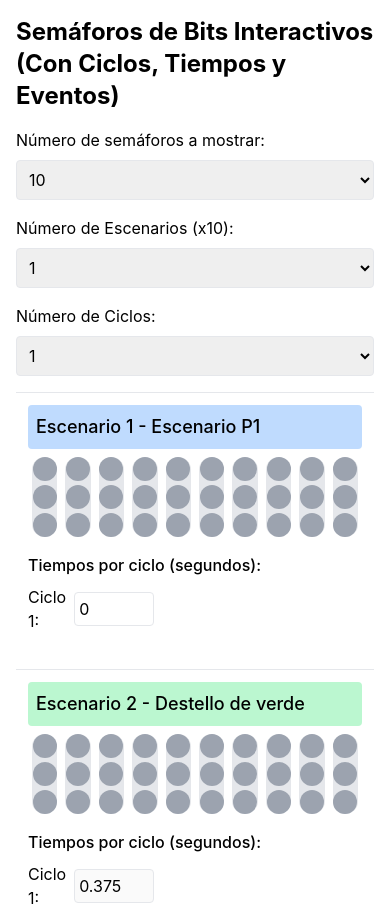
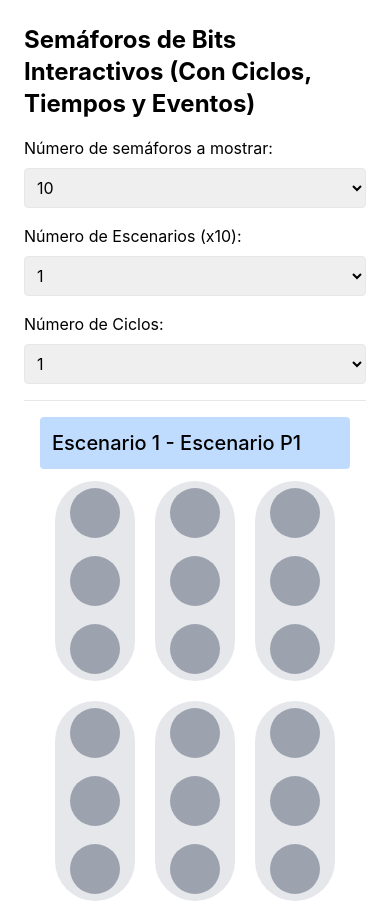
Before and after one commit to luis198755/sem-app, a React (Create React App) app: page / in a window 390 px wide. Shown: the top 906 px of the page. Built offline with nearby package versions, Linux system fonts and the light colour scheme.

Commit message:
add responsive trafficlights

```diff
--- a/src/App.css
+++ b/src/App.css
@@ -36,3 +36,56 @@
     transform: rotate(360deg);
   }
 }
+
+.traffic-lights-container {
+  display: flex;
+  flex-wrap: wrap;
+  justify-content: center;
+  gap: 20px;
+}
+
+.traffic-light {
+  width: 80px;
+  height: 200px;
+  padding: 6px;
+}
+
+.light {
+  width: 50px;
+  height: 50px;
+}
+
+/* Responsive design */
+@media (max-width: 1200px) {
+  .traffic-light {
+    width: 80px;
+    height: 200px;
+  }
+  .light {
+    width: 50px;
+    height: 50px;
+  }
+}
+
+@media (max-width: 900px) {
+  .traffic-light {
+    width: 80px;
+    height: 200px;
+  }
+  .light {
+    width: 50px;
+    height: 50px;
+  }
+}
+
+@media (max-width: 600px) {
+  .traffic-light {
+    width: 80px;
+    height: 200px;
+  }
+  .light {
+    width: 50px;
+    height: 50px;
+    margin: 1px 0;
+  }
+}
--- a/src/App.js
+++ b/src/App.js
@@ -1,4 +1,6 @@
 import React, { useState, useEffect } from 'react';
+import './App.css';  // Add this line at the top of your component file
+
 
 const SemaforoBits = () => {
   const [numSemaforos, setNumSemaforos] = useState(10);
@@ -161,17 +163,17 @@ const SemaforoBits = () => {
       const yellowBit = 30 - index * 3;
       const greenBit = 29 - index * 3;
       return (
-        <div key={index} className="w-8 h-20 mx-1 rounded-full flex flex-col items-center justify-between bg-gray-200">
+        <div key={index} className="traffic-light flex flex-col items-center justify-between bg-gray-200 rounded-full">
           <div
-            className={`w-6 h-6 rounded-full ${getBitValue(numero, redBit) ? 'bg-red-500' : 'bg-gray-400'} cursor-pointer`}
+            className={`light red ${getBitValue(numero, redBit) ? 'bg-red-500' : 'bg-gray-400'} cursor-pointer rounded-full`}
             onClick={() => toggleBit(escenarioIndex, redBit)}
           ></div>
           <div
-            className={`w-6 h-6 rounded-full ${getBitValue(numero, yellowBit) ? 'bg-yellow-500' : 'bg-gray-400'} cursor-pointer`}
+            className={`light yellow ${getBitValue(numero, yellowBit) ? 'bg-yellow-500' : 'bg-gray-400'} cursor-pointer rounded-full`}
             onClick={() => toggleBit(escenarioIndex, yellowBit)}
           ></div>
           <div
-            className={`w-6 h-6 rounded-full ${getBitValue(numero, greenBit) ? 'bg-green-500' : 'bg-gray-400'} cursor-pointer`}
+            className={`light green ${getBitValue(numero, greenBit) ? 'bg-green-500' : 'bg-gray-400'} cursor-pointer rounded-full`}
             onClick={() => toggleBit(escenarioIndex, greenBit)}
           ></div>
         </div>
@@ -187,7 +189,7 @@ const SemaforoBits = () => {
   };
 
   return (
-    <div className="p-4 max-w-3xl mx-auto">
+    <div className="p-6 mx-auto">
       <h1 className="text-2xl font-bold mb-4">Semáforos de Bits Interactivos (Con Ciclos, Tiempos y Eventos)</h1>
       <div className="mb-4">
         <label htmlFor="numSemaforos" className="block mb-2">Número de semáforos a mostrar:</label>
@@ -235,11 +237,11 @@ const SemaforoBits = () => {
         const etiqueta = etiquetaIndex === 0 ? `Escenario P${grupoIndex + 1}` : etiquetas[etiquetaIndex];
         const etiquetaColorClass = getEtiquetaColor(etiqueta);
         return (
-          <div key={index} className="mb-6 p-3 border-t">
-            <h3 className={`text-lg font-medium mb-2 p-2 rounded ${etiquetaColorClass}`}>
+          <div key={index} className="mb-8 p-4 border-t">
+            <h3 className={`text-xl font-medium mb-3 p-3 rounded ${etiquetaColorClass}`}>
               Escenario {index + 1} - {etiqueta}
             </h3>
-            <div className="flex justify-center mb-4">
+            <div className="traffic-lights-container flex flex-wrap justify-center">
               {renderSemaforos(numero, index)}
             </div>
             {/* <div className="text-center space-y-2">
```
